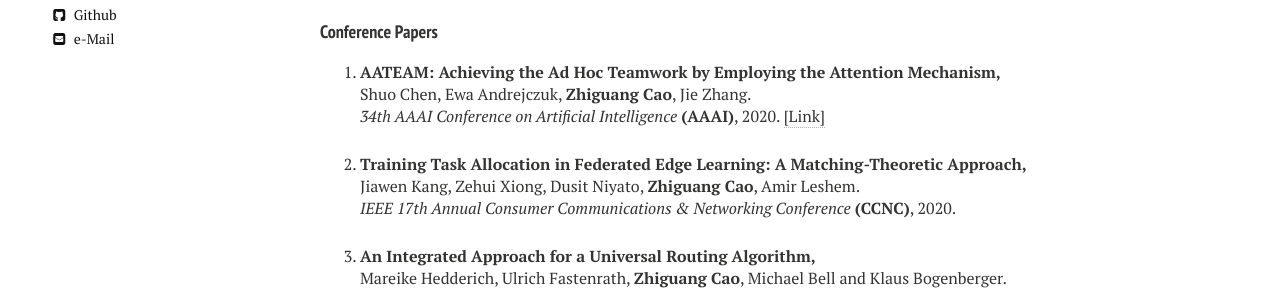
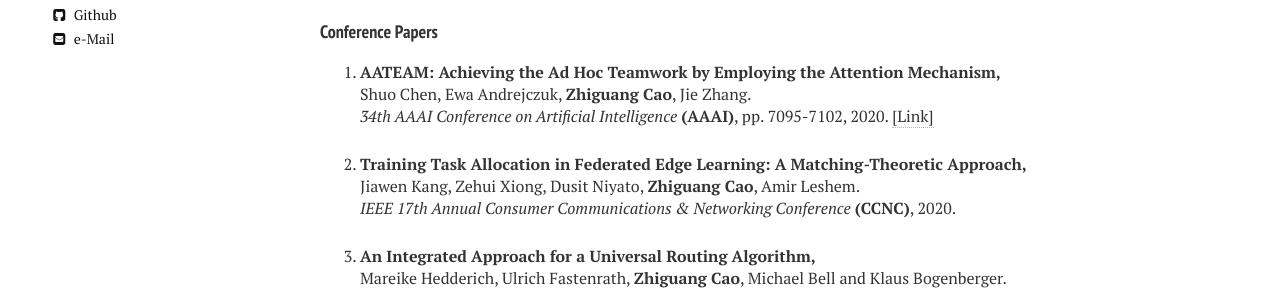
Before and after one commit to zhiguangcaosg/zhiguangcaosg.github.io, a Jekyll site: the page built from publications.md, in a window 1280 px wide and 900 px high, scrolled down 363 px. Shown: the part 155-447 px from the top of the window. Built offline with Jekyll 4.4.1, drawn with Linux system fonts in a browser that asks for light colours; nearby versions of some CDN libraries.

Commit message:
Update publications.html

```diff
--- a/_layouts/publications.html
+++ b/_layouts/publications.html
@@ -126,7 +126,7 @@ div.bibtex pre { font-size: 75%; overflow: auto;  width: 100%; padding: 0em 0em;
 <p>
 <b>AATEAM: Achieving the Ad Hoc Teamwork by Employing the Attention Mechanism,</b>
 <br>Shuo Chen, Ewa Andrejczuk, <b>Zhiguang Cao</b>, Jie Zhang.<br>
-<i>34th AAAI Conference on Artificial Intelligence</i> <b>(AAAI)</b>, 2020. <a href="https://aaai.org/Conferences/AAAI-20/"  target="_blank">[Link]</a>
+<i>34th AAAI Conference on Artificial Intelligence</i> <b>(AAAI)</b>, pp. 7095-7102, 2020. <a href="https://aaai.org/ojs/index.php/AAAI/article/view/6196"  target="_blank">[Link]</a>
 </p>
 </li>
 
```
